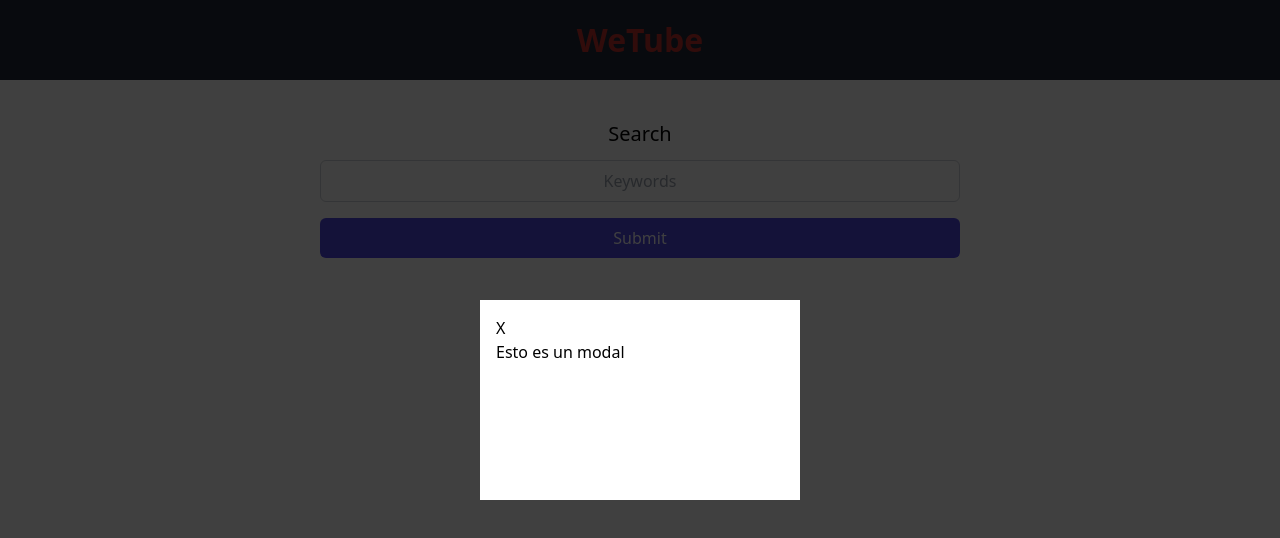
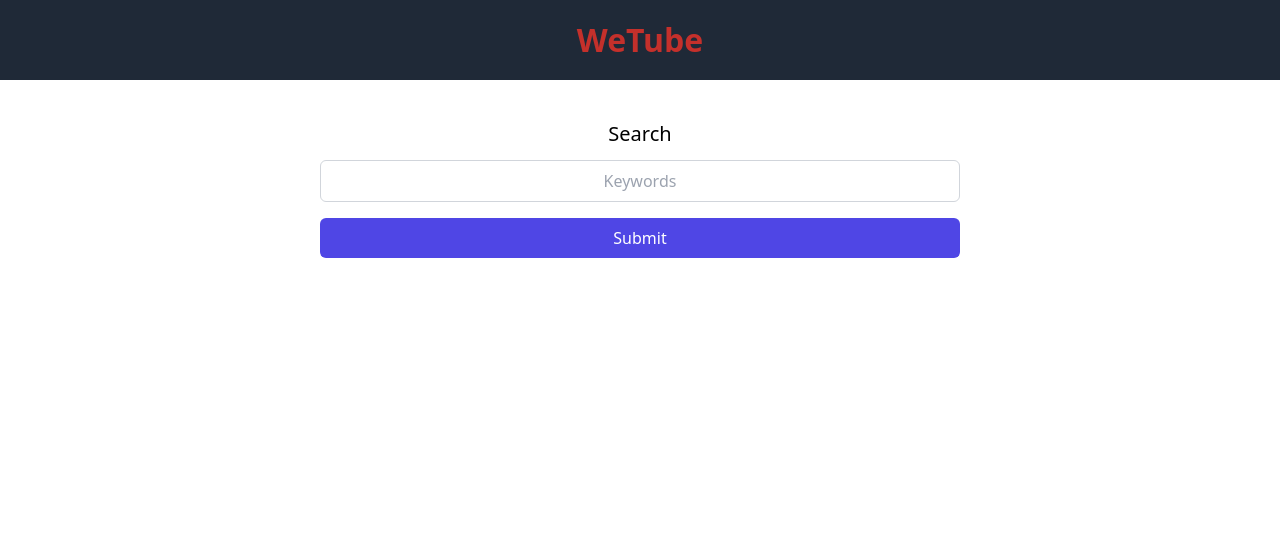
Before and after one commit to JoseIgnacioTapia/WeTube, a React (Create React App) app: page / in a window 1280 px wide. Shown: the top 538 px of the page. Built offline with nearby package versions, Linux system fonts and the light colour scheme.

Commit message:
Modal Funtionality

```diff
--- a/public/index.html
+++ b/public/index.html
@@ -2,6 +2,7 @@
 <html lang="en">
   <head>
     <meta charset="utf-8" />
+    <meta http-equiv="Content-Type" content="text/html; charset=UTF-8" />
     <link rel="icon" href="%PUBLIC_URL%/favicon.ico" />
     <meta name="viewport" content="width=device-width, initial-scale=1" />
     <meta name="theme-color" content="#000000" />
--- a/src/App.js
+++ b/src/App.js
@@ -3,7 +3,6 @@ import Header from './components/Header';
 import Results from './components/Results';
 
 import SearchProvider from './context/SearchContext';
-import Modal from './components/Modal';
 
 function App() {
   return (
@@ -11,7 +10,6 @@ function App() {
       <Header />
       <SearchArea />
       <Results />
-      <Modal />
     </SearchProvider>
   );
 }
--- a/src/components/Modal.css
+++ b/src/components/Modal.css
@@ -6,7 +6,7 @@
   width: 100%;
   min-height: 100vh;
   background-color: rgba(0, 0, 0, 0.75);
-  /* display: none; */
+  display: none;
 }
 
 .modal.is-open {
@@ -25,3 +25,11 @@
   overflow-y: auto;
   background-color: #fff;
 }
+
+.modal-close {
+  position: absolute;
+  top: 1rem;
+  right: 1rem;
+  padding: 0 0.5rem;
+  border-radius: 100%;
+}
--- a/src/components/Modal.js
+++ b/src/components/Modal.js
@@ -1,10 +1,15 @@
+import React from 'react';
 import './Modal.css';
 
-const Modal = () => {
+const Modal = ({ isOpen, closeModal }) => {
+  const handleModalContainerClick = e => e.stopPropagation();
+
   return (
-    <article className="modal is-open">
-      <div className="modal-container">
-        <button className="">X</button>
+    <article className={`modal ${isOpen && 'is-open'}`} onClick={closeModal}>
+      <div className="modal-container" onClick={handleModalContainerClick}>
+        <button className="modal-close bg-indigo-600" onClick={closeModal}>
+          X
+        </button>
         <p>Esto es un modal</p>
       </div>
     </article>
--- a/src/components/Video.js
+++ b/src/components/Video.js
@@ -1,4 +1,6 @@
+import Modal from './Modal';
 import { formatDate } from '../helpers/formatDate';
+import { useModal } from '../hooks/useModal';
 
 const Video = ({ video }) => {
   let title = video.snippet.title;
@@ -9,6 +11,8 @@ const Video = ({ video }) => {
 
   const dateFormated = formatDate(dateAdded);
 
+  const [isOpen, openModal, closeModal] = useModal(false);
+
   return (
     <div className="max-w-sm rounded overflow-hidden shadow-lg">
       <img className="w-full" src={thumbnails.url} alt={title} />
@@ -17,13 +21,15 @@ const Video = ({ video }) => {
         <small className="italic text-sm">{dateFormated}</small>
         <div className="flex justify-between items-center	my-4">
           <h3 className="text-sm	 py-2">{channel}</h3>
-          <button class="px-4 py-1 text-sm text-purple-600 font-semibold rounded-full border border-purple-200 hover:text-white hover:bg-purple-600 hover:border-transparent focus:outline-none focus:ring-2 focus:ring-purple-600 focus:ring-offset-2">
+          <button
+            className="px-4 py-1 text-sm text-purple-600 font-semibold rounded-full border border-purple-200 hover:text-white hover:bg-indigo-600 hover:border-transparent focus:outline-none focus:ring-2 focus:ring-purple-600 focus:ring-offset-2"
+            onClick={openModal}
+          >
             Watch Video
           </button>
         </div>
-        {/*
-        <p className="text-base text-gray-500">{description}</p> */}
       </div>
+      <Modal isOpen={isOpen} openModal={openModal} closeModal={closeModal} />
     </div>
   );
 };
--- /dev/null
+++ b/src/hooks/useModal.js
@@ -0,0 +1,11 @@
+import { useState } from 'react';
+
+export const useModal = () => {
+  const [isOpen, setIsOpen] = useState(false);
+
+  const openModal = () => setIsOpen(true);
+
+  const closeModal = () => setIsOpen(false);
+
+  return [isOpen, openModal, closeModal];
+};
```
